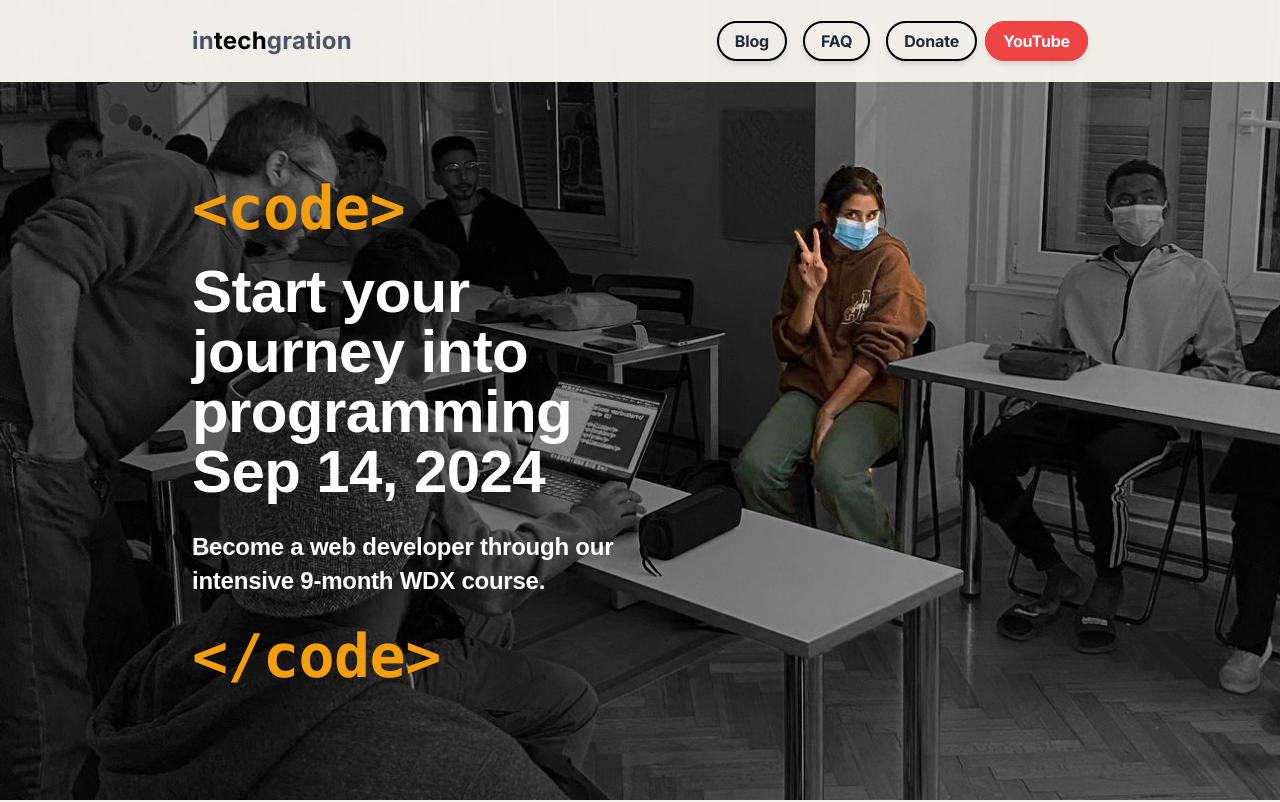
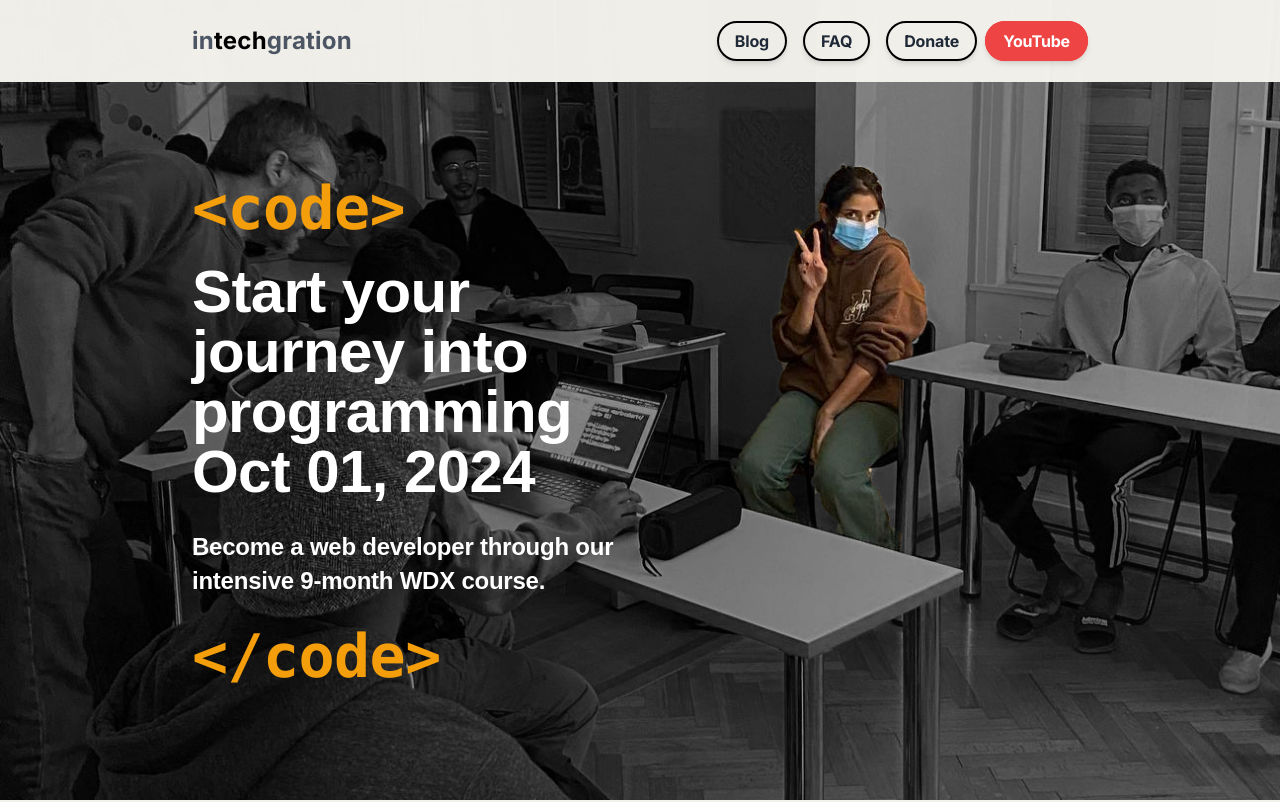
Before and after one commit to in-tech-gration/website, a Next.js app: page / in a window 1280 px wide. Shown: the top 802 px of the page. Built offline with nearby package versions, Linux system fonts and the light colour scheme.

Commit message:
Update 2024 cohort date

```diff
--- a/components/join.tsx
+++ b/components/join.tsx
@@ -17,8 +17,8 @@ export default function Join() {
           &lt;code&gt;
         </div>
 
-        <h1 className="text-white font-poppins text-4xl md:text-5xl lg:text-6xl font-bold mb-7 mt-6 leading-[4rem]">
-          Start your journey into programming<br/>Sep 14, 2024
+        <h1 className="text-white font-poppins text-4xl md:text-5xl lg:text-6xl font-bold mb-7 mt-6 leading-[6rem]">
+          Start your journey into programming<br/>Oct 01, 2024
         </h1>
         <p className="font-poppins mb-7 font-bold text-2xl text-white" >
           Become a web developer through our intensive 9-month WDX course.<br/>
```
